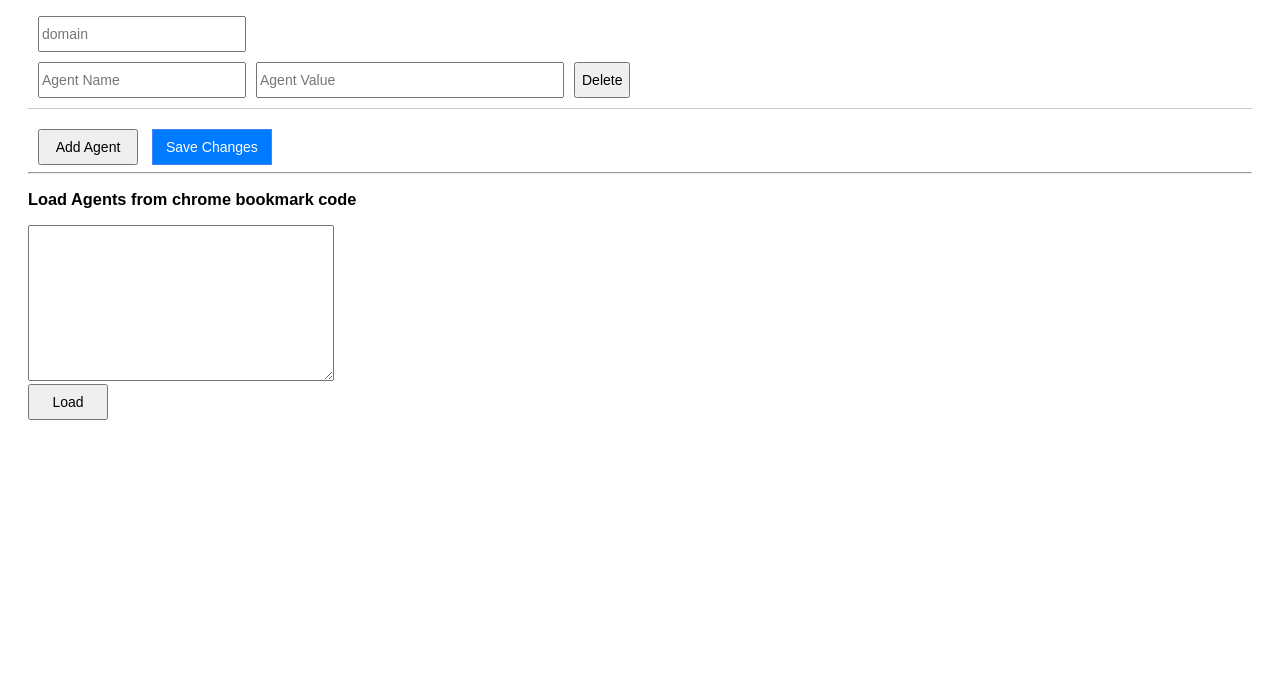
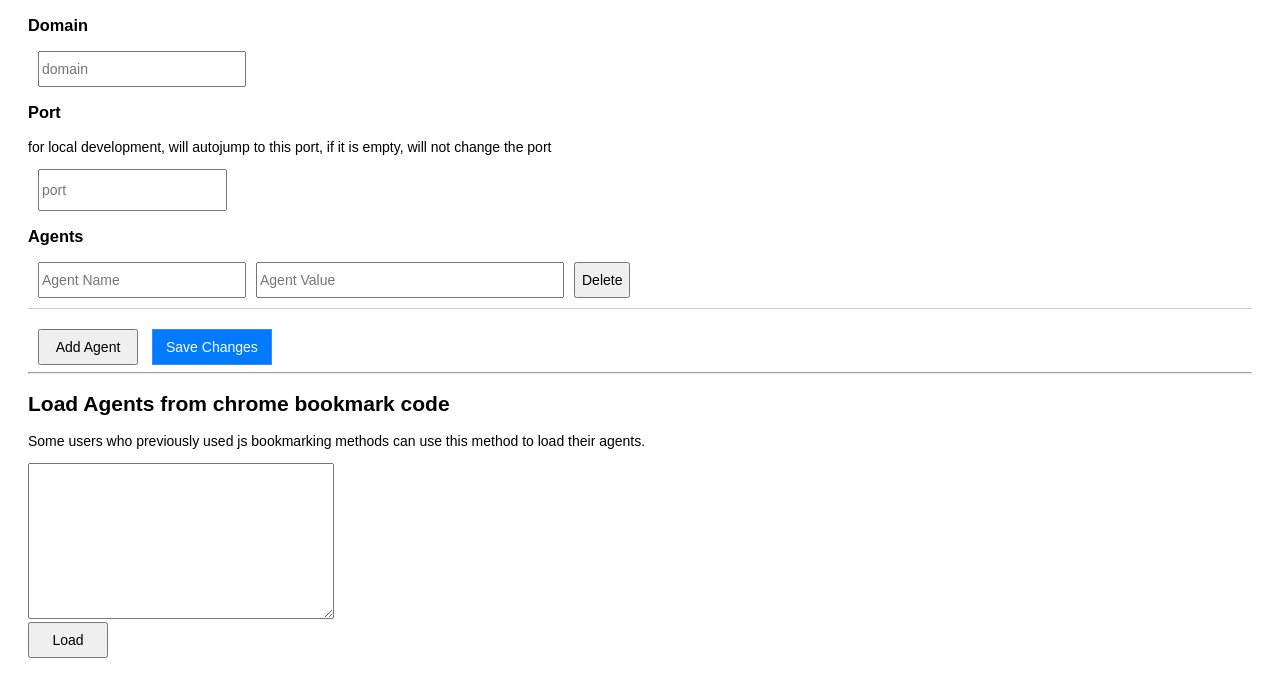
Before and after one commit to choufeng/impersonate-agents, a browser extension: page settings.html in a window 1280 px wide. Shown: the part 82-778 px from the top of the page. Drawn offline with Linux system fonts and the light colour scheme.

Commit message:
add local port

```diff
--- a/settings.html
+++ b/settings.html
@@ -73,9 +73,19 @@
   </head>
   <body>
     <h1>Settings</h1>
+    <h3>Domain</h3>
     <label>
       <input type="text" placeholder="domain" id="domain" />
     </label>
+    <h3>Port</h3>
+    <p>
+      for local development, will autojump to this port, if it is empty, will
+      not change the port
+    </p>
+    <label>
+      <input type="text" placeholder="port" id="port" />
+    </label>
+    <h3>Agents</h3>
     <div id="agentsContainer">
       <!-- Agents will be added here -->
     </div>
@@ -83,8 +93,11 @@
     <button id="saveButton">Save Changes</button>
     <hr />
 
-    <h3>Load Agents from chrome bookmark code</h3>
-
+    <h2>Load Agents from chrome bookmark code</h2>
+    <p>
+      Some users who previously used js bookmarking methods can use this method
+      to load their agents.
+    </p>
     <div>
       <textarea id="agentsCode" placeholder=""></textarea>
     </div>
--- a/settings.js
+++ b/settings.js
@@ -4,6 +4,7 @@ document.getElementById('addAgentButton').addEventListener('click', function ()
 
 document.getElementById('saveButton').addEventListener('click', function () {
     const domain = document.getElementById('domain').value;
+    const port = document.getElementById('port').value;
     const agents = [];
 
     document.querySelectorAll('.agent-row').forEach(row => {
@@ -18,6 +19,7 @@ document.getElementById('saveButton').addEventListener('click', function () {
 
     chrome.storage.sync.set({
         'domain': domain,
+        'port': port,
         'agents': agentsJoined
     }, function () {
         console.log('Settings saved');
@@ -58,9 +60,10 @@ function addAgentRow(name = '', value = '') {
 
 // Load settings when the page loads
 window.addEventListener('load', function () {
-    chrome.storage.sync.get(['domain', 'agents'], function (result) {
+    chrome.storage.sync.get(['domain', 'port', 'agents'], function (result) {
         console.log('Settings loaded', result);
         document.getElementById('domain').value = result.domain || '';
+        document.getElementById('port').value = result.port || '';
         if (result.agents) {
             result.agents.split('|').forEach(agent => {
                 const [name, value] = agent.split(':');
```
Also changed, not shown: popup.js (+12 -5 lines).
